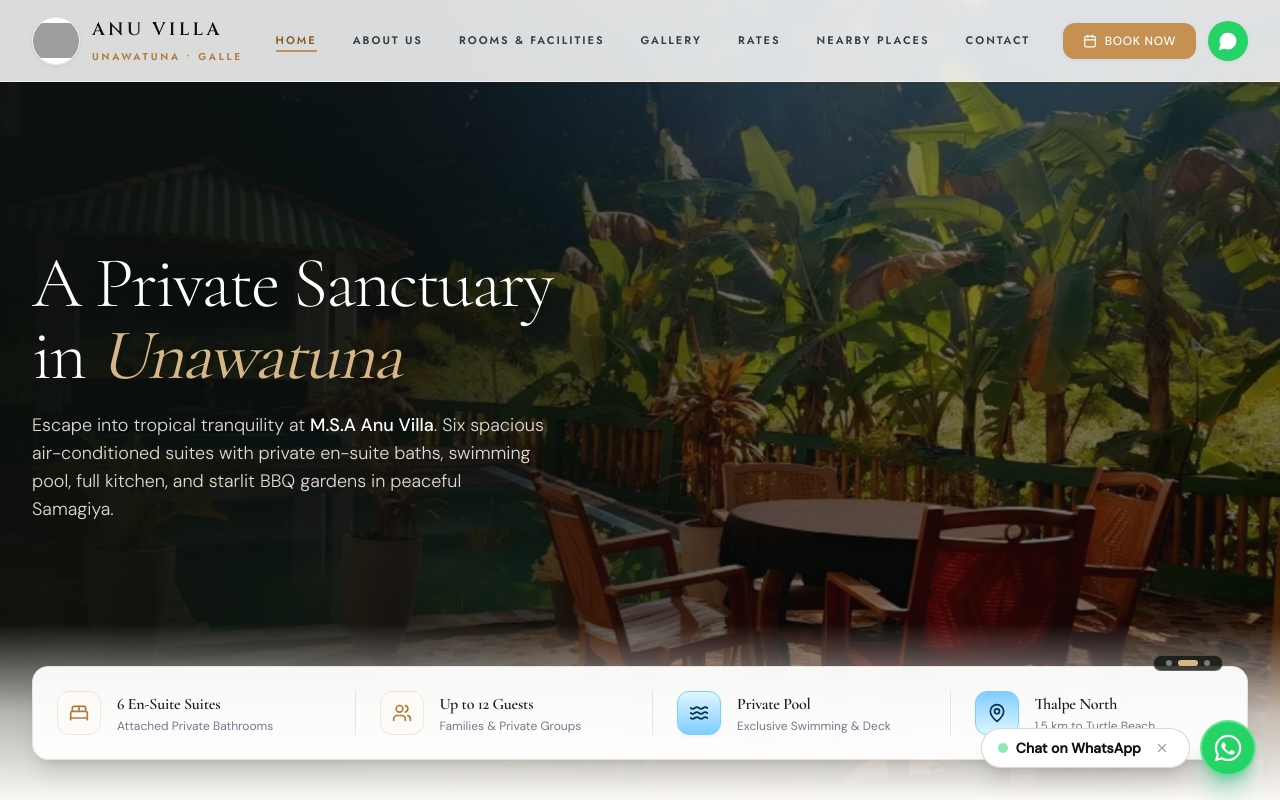
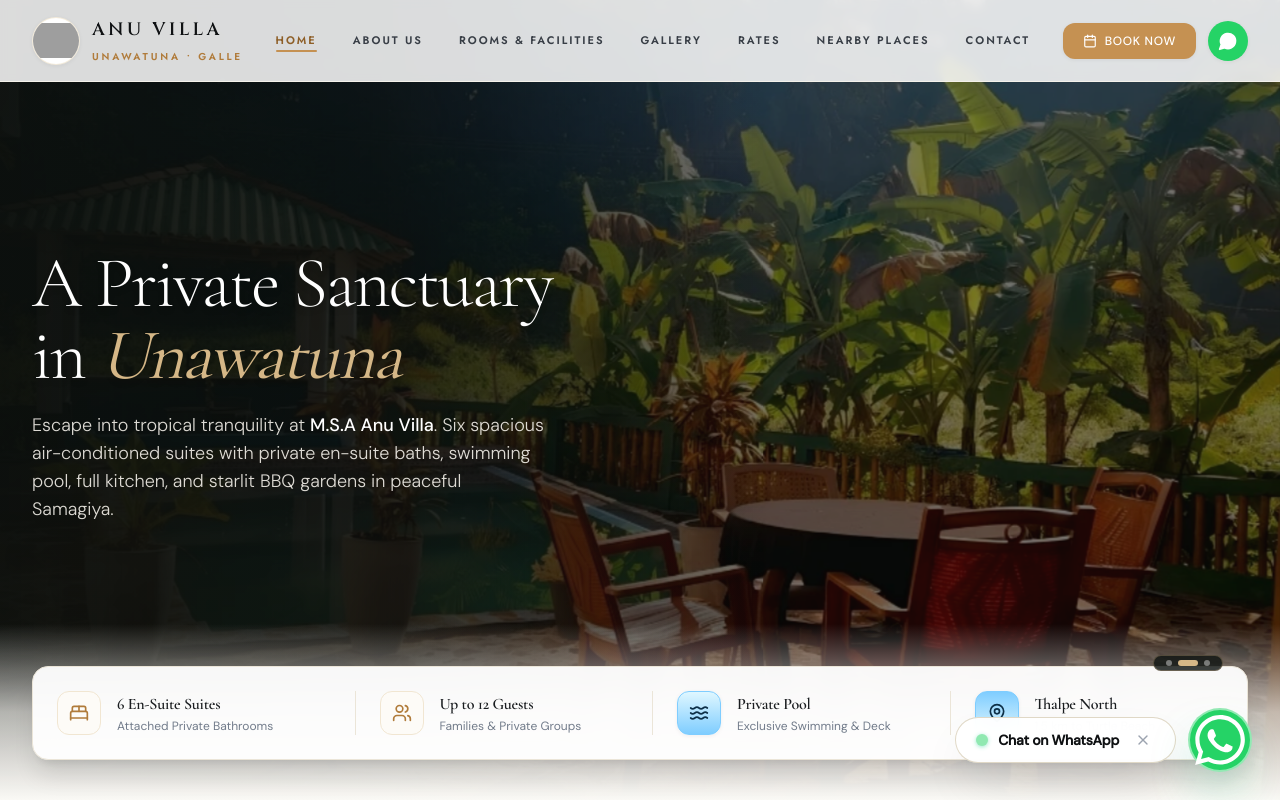
Before and after one commit to raveenn10-bit/Anu_Villa, a Next.js app: page / in a window 1280 px wide. Shown: the top 800 px of the page. Built offline with nearby package versions, Linux system fonts and the light colour scheme; grey boxes are pictures that could not be loaded.

Commit message:
style: further enlarge WhatsApp floating button to 64px with ultra-visible touch target on mobile

```diff
--- a/components/FloatingWhatsApp.tsx
+++ b/components/FloatingWhatsApp.tsx
@@ -22,7 +22,7 @@ export default function FloatingWhatsApp() {
   };
 
   return (
-    <aside aria-label="WhatsApp Concierge" className="fixed bottom-5 right-4 sm:bottom-6 sm:right-6 z-50 flex items-center gap-2.5">
+    <aside aria-label="WhatsApp Concierge" className="fixed bottom-6 right-4 sm:bottom-7 sm:right-7 z-50 flex items-center gap-3">
       {/* Pill Badge ([🟢 Chat on WhatsApp ✕]) */}
       <AnimatePresence>
         {showPill && !isOpen && (
@@ -31,11 +31,11 @@ export default function FloatingWhatsApp() {
             animate={{ opacity: 1, x: 0, scale: 1 }}
             exit={{ opacity: 0, scale: 0.9, x: 10 }}
             transition={{ duration: 0.3 }}
-            className="bg-white/95 backdrop-blur-md border border-sand-300/90 px-4 py-2 sm:px-4 sm:py-2 rounded-full shadow-xl shadow-black/10 flex items-center gap-2 text-xs font-semibold text-charcoal-900 cursor-pointer hover:bg-sand-50 transition-all select-none"
+            className="bg-white/95 backdrop-blur-md border border-sand-300/90 px-4.5 py-2.5 sm:px-5 sm:py-2.5 rounded-full shadow-2xl shadow-black/15 flex items-center gap-2.5 text-xs font-semibold text-charcoal-900 cursor-pointer hover:bg-sand-50 transition-all select-none"
             onClick={handleDirectWhatsApp}
           >
-            <span className="w-2.5 h-2.5 rounded-full bg-[#25D366] shrink-0 animate-pulse" />
-            <span className="whitespace-nowrap font-bold text-charcoal-950 text-xs sm:text-sm">
+            <span className="w-3 h-3 rounded-full bg-[#25D366] shrink-0 animate-pulse shadow-xs shadow-emerald-400" />
+            <span className="whitespace-nowrap font-bold text-charcoal-950 text-xs sm:text-sm tracking-tight">
               Chat on WhatsApp
             </span>
             <button
@@ -46,7 +46,7 @@ export default function FloatingWhatsApp() {
               className="text-charcoal-400 hover:text-charcoal-700 ml-0.5 p-1 rounded-full hover:bg-sand-200/70 transition-colors"
               aria-label="Dismiss chat pill"
             >
-              <X className="w-3.5 h-3.5" />
+              <X className="w-4 h-4" />
             </button>
           </motion.div>
         )}
@@ -60,7 +60,7 @@ export default function FloatingWhatsApp() {
             animate={{ opacity: 1, scale: 1, y: 0 }}
             exit={{ opacity: 0, scale: 0.88, y: 20 }}
             transition={{ type: "spring", stiffness: 350, damping: 25 }}
-            className="absolute bottom-18 right-0 bg-white rounded-3xl shadow-2xl border border-sand-200 w-80 overflow-hidden"
+            className="absolute bottom-20 right-0 bg-white rounded-3xl shadow-2xl border border-sand-200 w-80 overflow-hidden"
           >
             {/* Header */}
             <div className="bg-[#075E54] p-4 text-white flex items-center justify-between">
@@ -121,18 +121,18 @@ export default function FloatingWhatsApp() {
         )}
       </AnimatePresence>
 
-      {/* Enlarged WhatsApp Circular Floating Button */}
+      {/* Ultra-Prominent WhatsApp Circular Floating Button */}
       <motion.button
         whileHover={{ scale: 1.08 }}
         whileTap={{ scale: 0.92 }}
         onClick={handleDirectWhatsApp}
-        className="w-14 h-14 sm:w-14 sm:h-14 rounded-full bg-[#25D366] hover:bg-[#20ba59] text-white flex items-center justify-center shadow-xl shadow-emerald-500/35 border-2 border-white/30 relative group shrink-0 transition-all cursor-pointer"
+        className="w-16 h-16 sm:w-16 sm:h-16 rounded-full bg-[#25D366] hover:bg-[#20ba59] text-white flex items-center justify-center shadow-2xl shadow-emerald-500/40 border-[2.5px] border-white/50 relative group shrink-0 transition-all cursor-pointer"
         aria-label="Open WhatsApp Chat"
       >
-        <span className="absolute inset-0 rounded-full bg-[#25D366] animate-ping opacity-20 pointer-events-none" />
+        <span className="absolute inset-0 rounded-full bg-[#25D366] animate-ping opacity-25 pointer-events-none" />
         <svg
           viewBox="0 0 24 24"
-          className="w-8 h-8 sm:w-8 sm:h-8 fill-current text-white relative z-10"
+          className="w-9.5 h-9.5 sm:w-9.5 sm:h-9.5 fill-current text-white relative z-10 drop-shadow-xs"
           xmlns="http://www.w3.org/2000/svg"
         >
           <path d="M12.04 2C6.58 2 2.13 6.45 2.13 11.91C2.13 13.66 2.59 15.36 3.45 16.86L2.05 22L7.3 20.62C8.75 21.41 10.38 21.83 12.04 21.83C17.5 21.83 21.95 17.38 21.95 11.92C21.95 9.27 20.92 6.78 19.05 4.91C17.18 3.03 14.69 2 12.04 2ZM12.05 20.15C10.57 20.15 9.12 19.75 7.85 19L7.55 18.82L4.43 19.64L5.26 16.59L5.06 16.27C4.24 14.97 3.8 13.46 3.8 11.91C3.8 7.37 7.5 3.67 12.05 3.67C14.25 3.67 16.31 4.53 17.87 6.09C19.42 7.65 20.28 9.72 20.28 11.92C20.28 16.46 16.58 20.15 12.05 20.15ZM16.57 14.39C16.32 14.26 15.1 13.66 14.87 13.58C14.65 13.5 14.49 13.46 14.32 13.71C14.16 13.96 13.69 14.51 13.54 14.68C13.4 14.84 13.25 14.86 13 14.74C12.75 14.61 11.95 14.35 11 13.51C10.26 12.85 9.76 12.04 9.61 11.79C9.47 11.54 9.6 11.4 9.72 11.28C9.83 11.17 9.97 10.99 10.1 10.84C10.22 10.7 10.26 10.59 10.34 10.43C10.42 10.26 10.38 10.12 10.32 10C10.26 9.87 9.76 8.65 9.56 8.14C9.36 7.65 9.15 7.71 9 7.71C8.86 7.7 8.7 7.7 8.53 7.7C8.37 7.7 8.1 7.76 7.87 8.01C7.65 8.26 7.02 8.85 7.02 10.05C7.02 11.25 7.9 12.4 8.02 12.57C8.14 12.73 9.74 15.2 12.21 16.27C12.8 16.52 13.26 16.67 13.61 16.79C14.2 16.97 14.74 16.95 15.17 16.88C15.65 16.81 16.64 16.28 16.85 15.7C17.05 15.11 17.05 14.61 16.99 14.51C16.93 14.41 16.82 14.51 16.57 14.39Z" />
```
